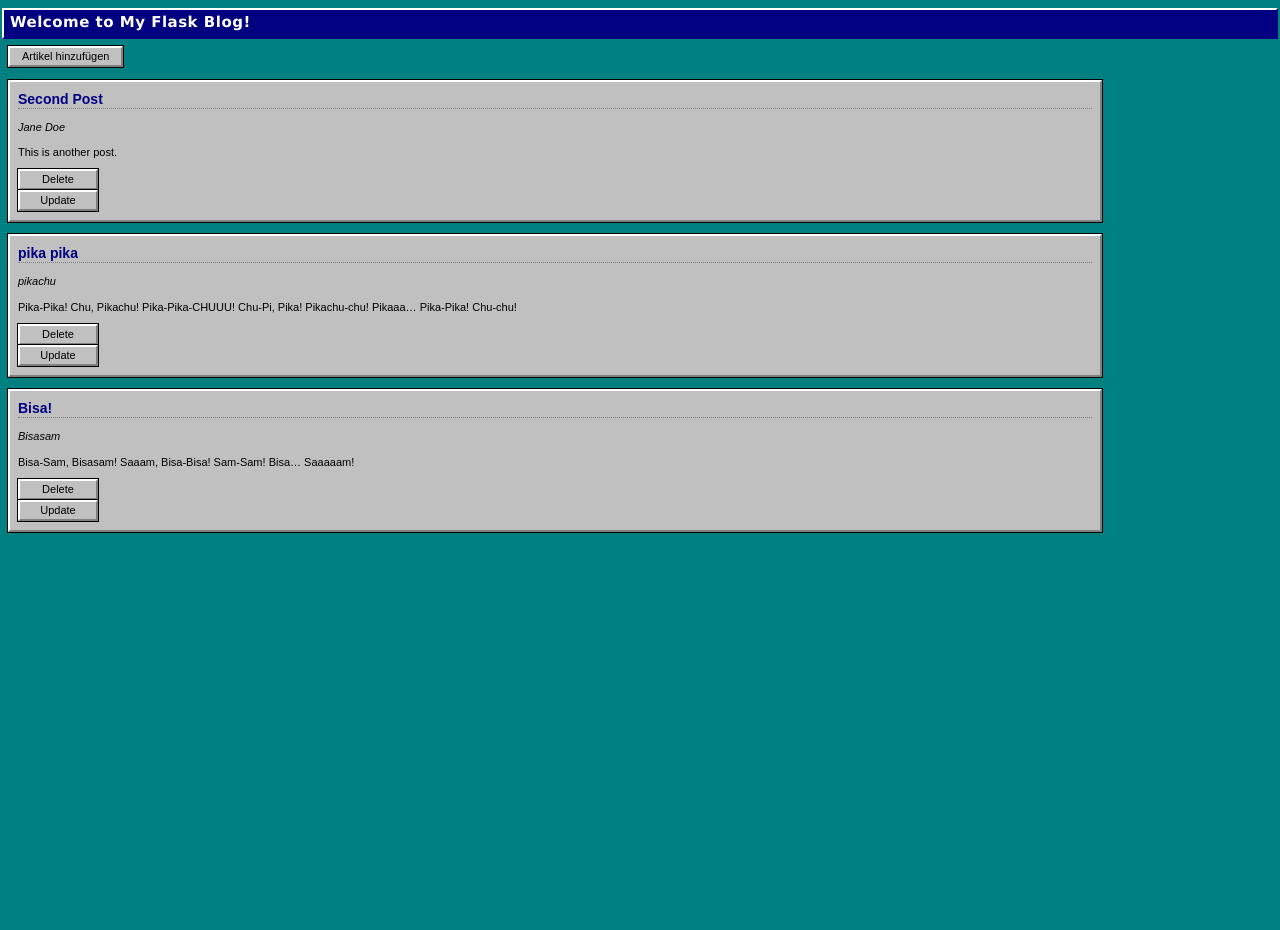
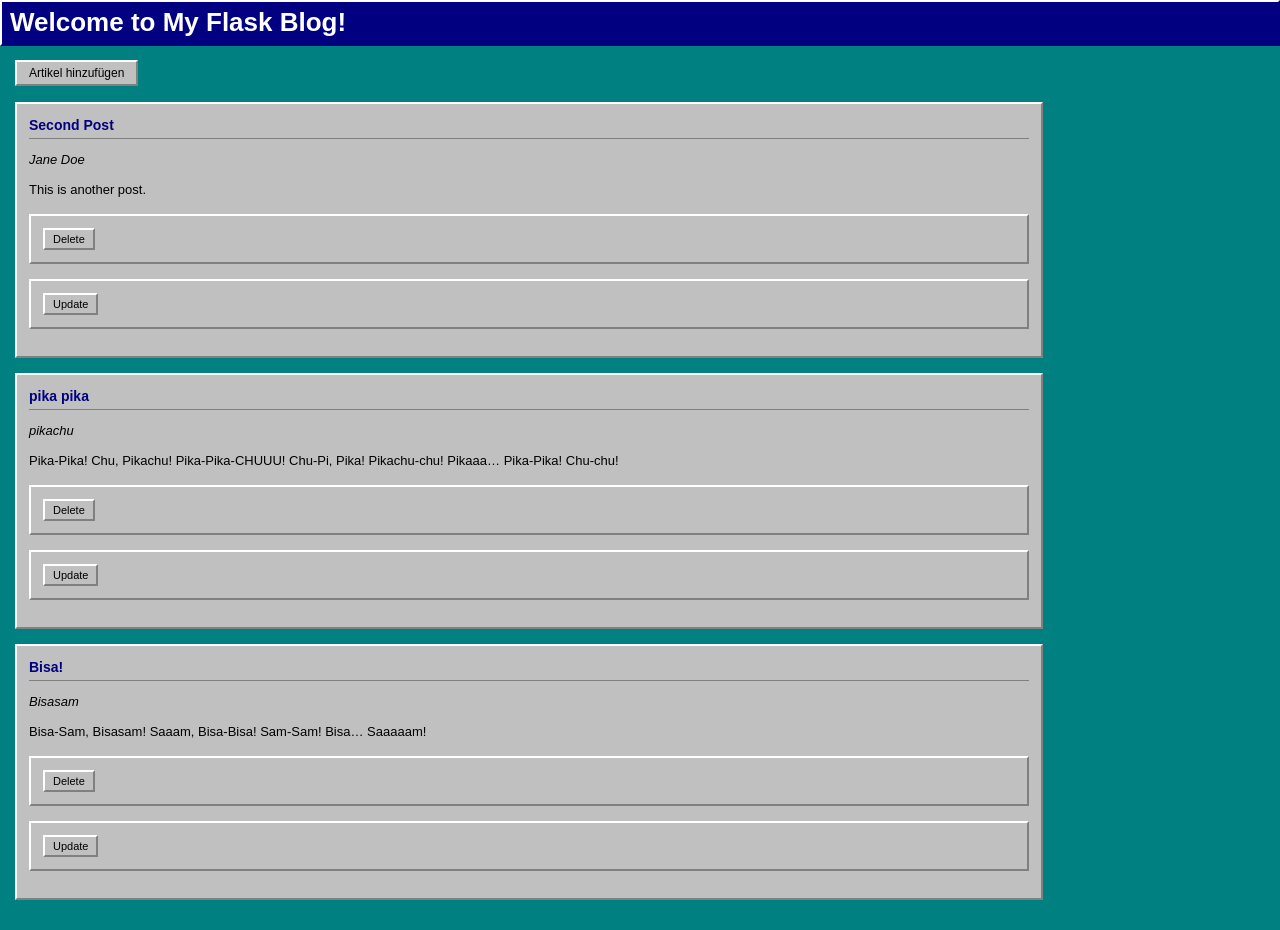
Before and after one commit to Moktur/Masterblog, a Flask app: page / in a window 1280 px wide. Before the commit the page ends 533 px from the top, so only its background shows below. Run offline with Flask 3, Linux system fonts and the light colour scheme.

Commit message:
updated modern look

```diff
--- a/static/style.css
+++ b/static/style.css
@@ -1,110 +1,118 @@
-/* static/style.css - HARDCORE Windows 98 Style */
+/* static/style.css - Windows 98 Komplettdesign */
+
+/* Globale Stile */
 body {
-    font-family: "MS Sans Serif", Geneva, sans-serif;
+    font-family: "MS Sans Serif", "Arial", sans-serif;
+    background: #008080;
+    color: #000000;
+    margin: 0;
+    padding: 15px;
     font-size: 13px;
-    background: #008080;
-    /* Einfarbiges Teal ohne Muster */
-    margin: 0;
-    padding: 8px;
-    color: #000;
     line-height: 1.3;
 }
 
-/* CRT-Monitor Simulation */
-/*body::before {
-    content: "";
-    position: fixed;
-    top: 0;
-    left: 0;
-    right: 0;
-    bottom: 0;
-    background:
-        linear-gradient(rgba(0, 0, 0, 0.1) 1px, transparent 1px),
-        linear-gradient(90deg, rgba(0, 0, 0, 0.1) 1px, transparent 1px);
-    background-size: 4px 4px;
-    pointer-events: none;
-    z-index: 1000;
-}*/
-
-/* Window Title Bars */
+/* Fenster-Titelleiste */
 h1 {
     background: #000080;
-    color: white;
-    padding: 3px 6px 4px 6px;
-    margin: 0 -6px 8px -6px;
-    font-size: 15px;
-    font-weight: bold;
+    color: #ffffff;
+    padding: 4px 8px;
+    margin: -15px -15px 15px -15px;
     border: 2px solid;
     border-color: #ffffff #000080 #000080 #ffffff;
-    letter-spacing: 0.5px;
+    font-weight: bold;
 }
 
-/* Classic 3D Controls */
-button,
-input[type="submit"],
-input[type="text"],
-textarea,
-select,
-.post {
+/* Haupt-Button */
+button {
+    background: #c0c0c0;
+    color: #000000;
     border: 2px solid;
     border-color: #ffffff #808080 #808080 #ffffff;
-    background: #c0c0c0;
-    padding: 3px 6px;
+    padding: 4px 12px;
     font-family: "MS Sans Serif", sans-serif;
-    font-size: 11px;
-    box-shadow: none;
-    outline: 1px solid #000;
+    font-size: 12px;
+    cursor: pointer;
+    margin-bottom: 15px;
+    position: relative;
+    top: -1px;
 }
 
-/* Input Fields */
-input[type="text"],
-textarea {
-    background: #ffffff;
-    border-color: #808080 #ffffff #ffffff #808080;
-    width: 300px;
+button:hover {
+    background: #d0d0d0;
 }
 
-textarea {
-    height: 120px;
-    resize: none;
+button:active {
+    border-color: #808080 #ffffff #ffffff #808080;
+    padding: 5px 11px 3px 13px;
 }
 
-/* Buttons */
-button,
+/* Formular-Buttons (Delete/Update) */
 input[type="submit"] {
-    padding: 2px 12px 3px 12px;
-    min-width: 80px;
     background: #c0c0c0;
-    position: relative;
-    top: -1px;
-    /* Pixel-perfect alignment */
+    color: #000000;
+    border: 2px solid;
+    border-color: #ffffff #808080 #808080 #ffffff;
+    padding: 3px 8px;
+    font-size: 11px;
+    cursor: pointer;
+    margin-right: 5px;
 }
 
-button:active,
 input[type="submit"]:active {
     border-color: #808080 #ffffff #ffffff #808080;
-    padding: 4px 11px 2px 13px;
-    /* "Pressed" effect */
+    padding: 4px 7px 2px 9px;
 }
 
-/* Blog Posts */
+/* Blog-Post Container */
 .post {
-    margin: 12px 0;
-    padding: 8px;
-    width: 85%;
     background: #c0c0c0;
+    padding: 12px;
+    margin-bottom: 15px;
+    border: 2px solid;
+    border-color: #ffffff #808080 #808080 #ffffff;
+    width: 80%;
+}
+
+.post h2 {
+    color: #000080;
+    margin-top: 0;
+    border-bottom: 1px solid #808080;
+    padding-bottom: 4px;
+    font-size: 14px;
+}
+
+/* Formular-Elemente */
+form {
+    background: #c0c0c0;
+    padding: 12px;
+    margin: 15px 0;
     border: 2px solid;
     border-color: #ffffff #808080 #808080 #ffffff;
 }
 
-.post h2 {
-    color: #000080;
-    margin: 0 0 4px 0;
-    font-size: 14px;
-    border-bottom: 1px dotted #808080;
+input[type="text"],
+textarea {
+    background: #ffffff;
+    border: 2px solid;
+    border-color: #808080 #ffffff #ffffff #808080;
+    padding: 4px;
+    width: 100%;
+    margin-bottom: 12px;
+    box-sizing: border-box;
 }
 
-/* Taskbar */
+textarea {
+    height: 150px;
+    resize: none;
+}
+
+label {
+    display: block;
+    margin-bottom: 3px;
+    font-weight: bold;
+}
+
+/* Taskbar (optional) */
 .taskbar {
     position: fixed;
     bottom: 0;
@@ -115,8 +123,7 @@ input[type="submit"]:active {
     border-top: 2px solid #ffffff;
     display: flex;
     align-items: center;
-    padding-left: 4px;
-    z-index: 10000;
+    padding-left: 8px;
 }
 
 .start-button {
@@ -125,19 +132,4 @@ input[type="submit"]:active {
     border-color: #ffffff #808080 #808080 #ffffff;
     padding: 2px 6px;
     font-weight: bold;
-    font-size: 12px;
-    margin-right: 4px;
 }
-
-/* Scrollbar (für moderne Browser) */
-::-webkit-scrollbar {
-    width: 16px;
-    background: #c0c0c0;
-    border: 2px solid #ffffff;
-}
-
-::-webkit-scrollbar-thumb {
-    background: #c0c0c0;
-    border: 2px solid;
-    border-color: #ffffff #808080 #808080 #ffffff;
-}
```
